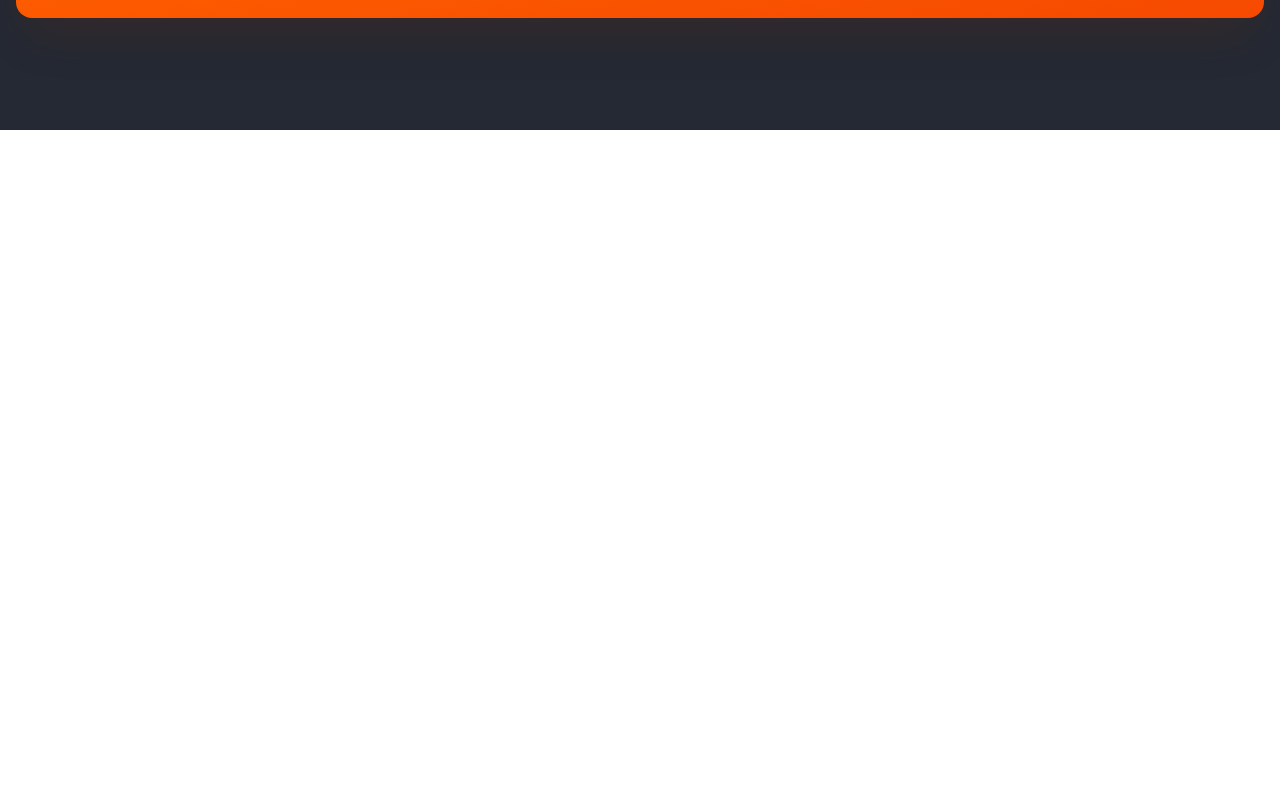
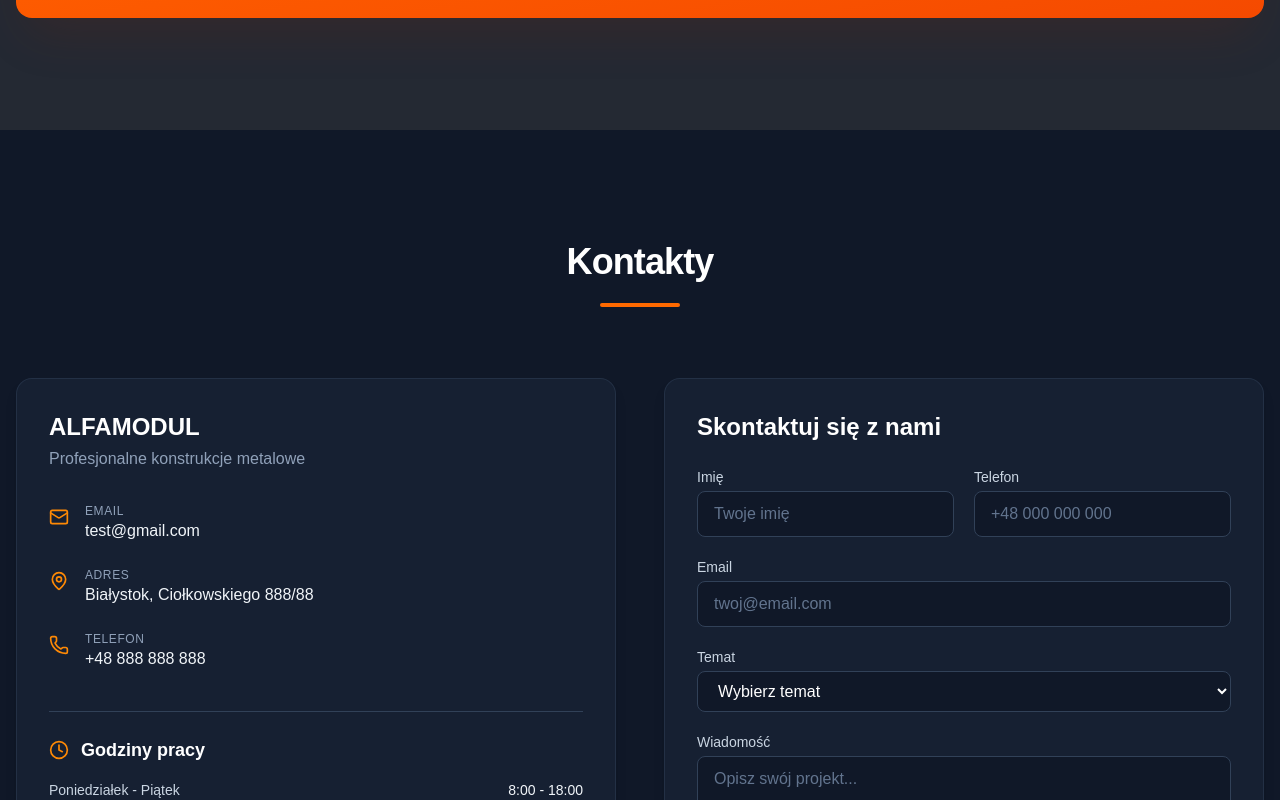
Before and after one commit to smuvr/plot-app, a Next.js app: page / in a window 1280 px wide. Shown: the part 10000-10800 px from the top of the page. Before the commit the page ends 10130 px from the top, so only its background shows below. Built offline with nearby package versions, Linux system fonts and the light colour scheme.

Commit message:
update sections

```diff
--- a/app/page.tsx
+++ b/app/page.tsx
@@ -30,7 +30,7 @@ export default function Home() {
       {/*<PartnersSection/>*/}
       {/*<GuaranteesSection/>*/}
       {/*<DeliveryAndPaymentSection/>*/}
-      {/*<ContactSection/>*/}
+      <ContactSection/>
     </div>
   );
 }
```
